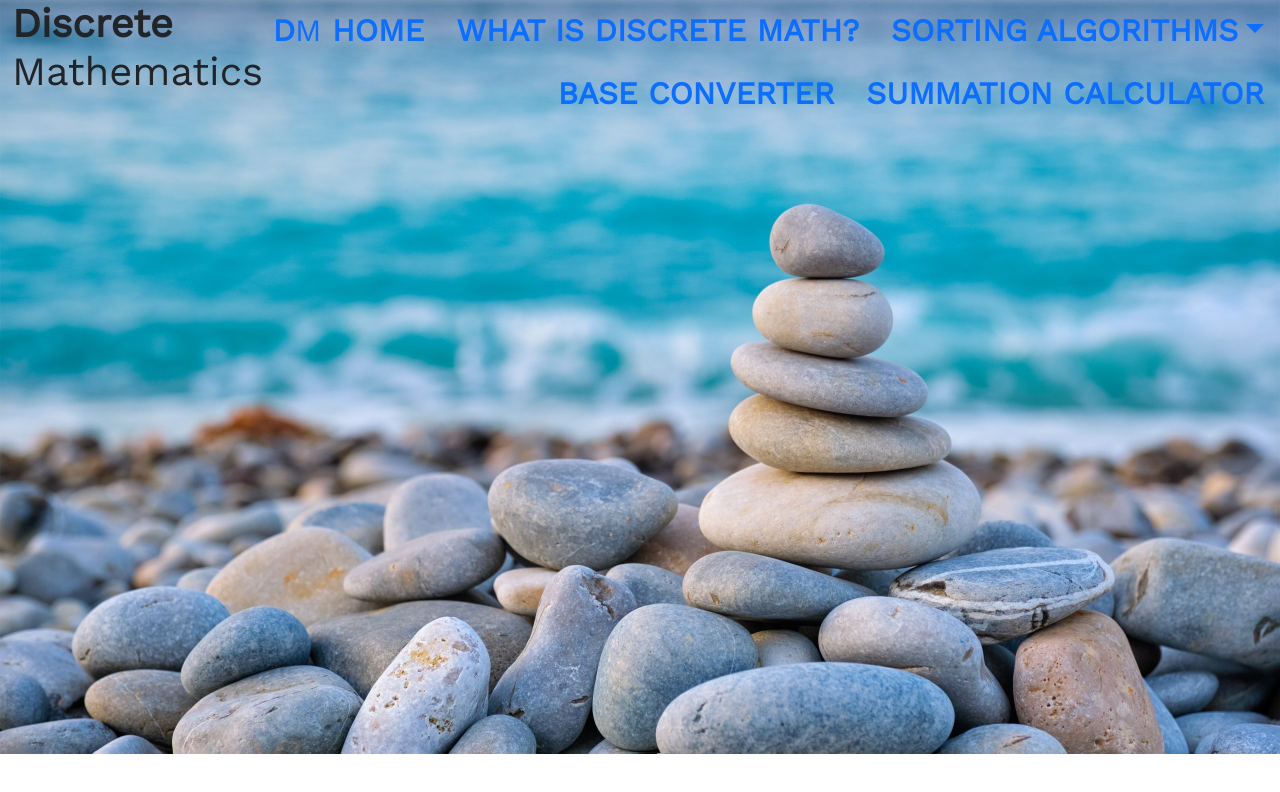
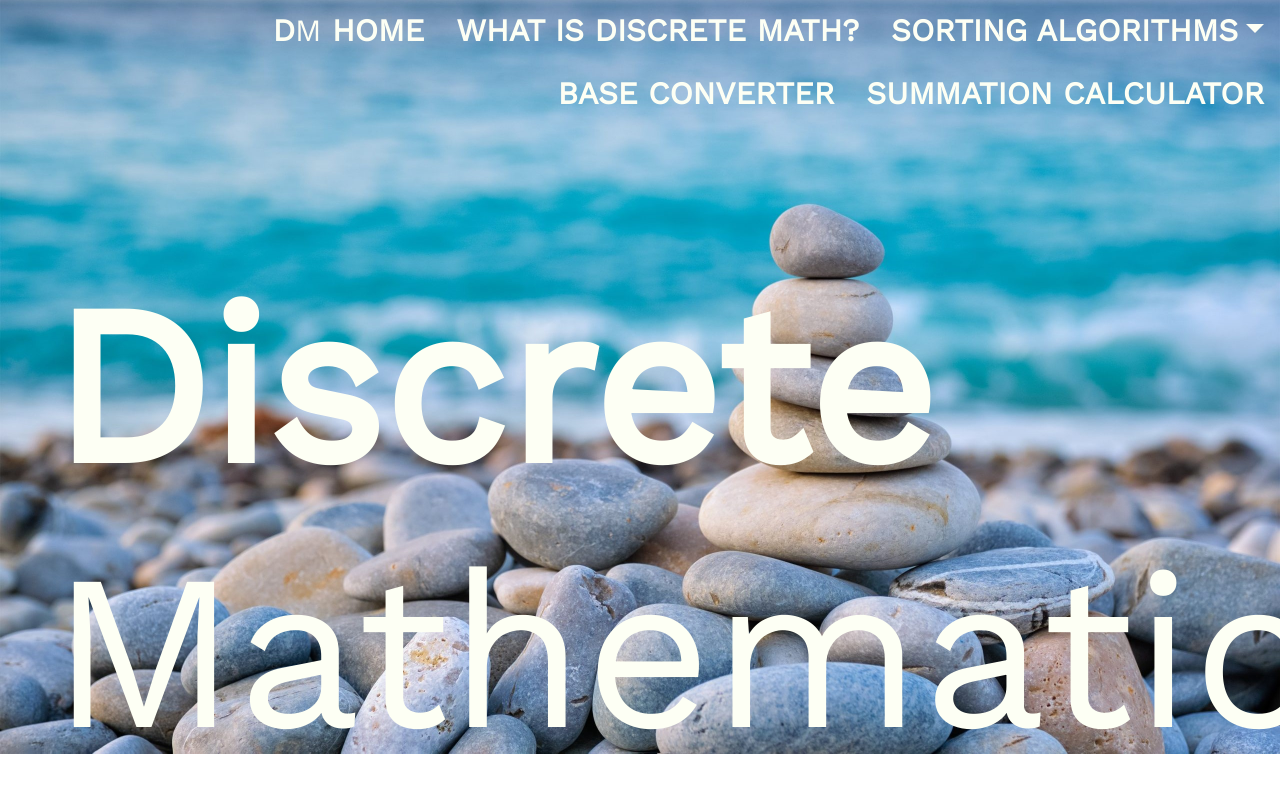
Before and after one commit to rvallely/fe-discrete-maths-exploration, a React (Create React App) app: page / in a window 1280 px wide. Shown: the top 792 px of the page. Built offline with nearby package versions, Linux system fonts and the light colour scheme.

Commit message:
small styling updates

```diff
--- a/src/components/Home.jsx
+++ b/src/components/Home.jsx
@@ -1,62 +1,6 @@
 import React, { useRef } from 'react';
 import zenBalancedStones from '../assets/zen-balanced-stones-cropped.jpg';
-// import NavRevamped from './NavRevamped';
-/**
- *
- * @returns  // return (
-  //   <div className="home-page-box container-fluid" style={{ height: windowSize.current[1] }}>
-  //     <div className="row row-box h-30">
-  //       <div className="col">
-  //         <h1 className="display-1">Discrete Mathematics</h1>
-  //       </div>
-  //       <div className="col">
-  //         HORIZONTAL NAV
-  //       </div>
-  //     </div>
-  //     <div className="row row-box h-50" style={{ position: 'relative' }}>
-  //       <div className="col ">
-  //         <h2>Learn more about the mathematical foundations of computer science.</h2>
-  //         <br />
-  //         <p className="lead">
-  //           Discrete Mathematics concerns the study of mathematical structures that are distinct and separable. It is
-  //           suited to solving problems with finite or countable possibilities. (give example here)
-  //         </p>
-  //         <p className="lead">
-  //           Applications include cryptography, combinatorics, and discrete optimization.
-  //         </p>
-  //         <p className="lead">
-  //           Continuous Mathematics deals with values that are uncountable and continuous. The values are often
-  //           represented by &apos;real&apos; numbers and can take on an infinite number of possible values within a
-  //           given range.
-  //         </p>
-  //         <p className="lead">
-  //           Continuous Mathematics is used to model and analyse phenomena that change continuously such as motion,
-  //           optimization and geometric shapes.
-  //         </p>
-  //         <br />
-  //         <p className="lead">PRIMARY CALL TO ACTION</p>
-  //       </div>
-  //       <div className="col h-100 d-inline-block">
-  //         <img
-  //           src={stackedStones}
-  //           className="img-rounded"
-  //           alt="Set of pebbles stacked on top of each other to form a tower, on a beach with the sea in the
-  background.
-  //           The stones signify the discrete objects Discrete Mathematics concerns and stacking them in a tower is a
-  //           challenge that requires patience and careful reasoning to create something both powerful and beautiful.
-  //           "
-  //           style={{ border: 'dashed', borderColor: 'white' }}
-  //         />
-  //       </div>
-  //     </div>
-  //     <div
-  //       className="row row-box h-20"
-  //       // style={{ position: 'relative' }}
-  //     >
-  //     </div>
-  //   </div>
-  // );
- */
+
 function Home() {
   const windowSize = useRef([window.innerWidth, window.innerHeight]);
   console.log(`width: ${windowSize.current[0]} height: ${windowSize.current[1]}`);
@@ -64,9 +8,10 @@ function Home() {
 
   const desiredHeight = windowSize.current[0] / imageAspectRatio;
 
+  console.log(Math.floor((windowSize.current[1] / 100) * 20), '<< px down page');
   return (
     <div
-      className="home-page-box container-fluid"
+      className="home-page-box container-fluid fixed-page page"
       style={{
         backgroundImage: `url(${zenBalancedStones})`,
         backgroundSize: 'cover',
@@ -74,11 +19,39 @@ function Home() {
         height: `${desiredHeight}px`,
       }}
     >
-      <h1 className="home-page-font home-page-title">
-        <strong>Discrete</strong>
-        <br />
-        Mathematics
-      </h1>
+      <div>
+        <h1
+          className={`
+      light-font
+      home-page-title
+      position-absolute`}
+          style={{
+            fontSize: '220px',
+            top: '255px',
+            left: '50px',
+          }}
+        >
+          <strong>Discrete</strong>
+          <br />
+          Mathematics
+        </h1>
+        <p
+          className="
+          text-center
+          light-font
+          position-absolute"
+          style={{
+            fontSize: '64px',
+            top: '800px',
+            width: '1100px',
+            left: '50px',
+          }}
+        >
+          <strong>
+            Learn more about the mathematical foundations of computer science.
+          </strong>
+        </p>
+      </div>
     </div>
   );
 }
--- a/src/components/Nav.jsx
+++ b/src/components/Nav.jsx
@@ -6,7 +6,7 @@ import React from 'react';
 import SortingAlgorithmType from '../types/SortingAlgorithm';
 
 function Nav() {
-  const fontColour = window.location.pathname === '/' ? 'home-page-font' : 'app-font'
+  const fontColour = window.location.pathname === '/' || window.location.pathname.includes('/sorting-algorithms') ? 'light-font' : 'dark-font'
   return (
     <ul className="nav justify-content-end app-nav">
       <li className="nav-item">
```
